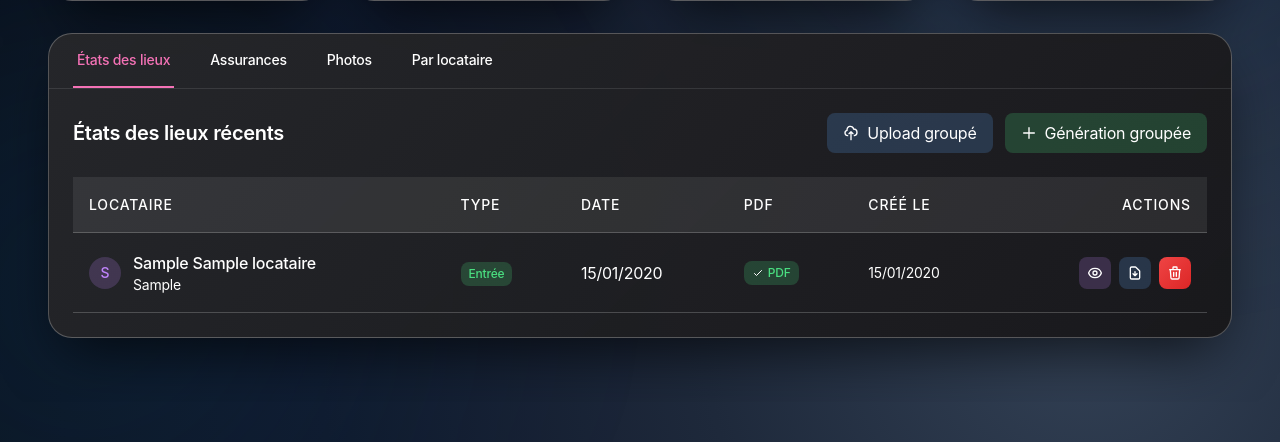
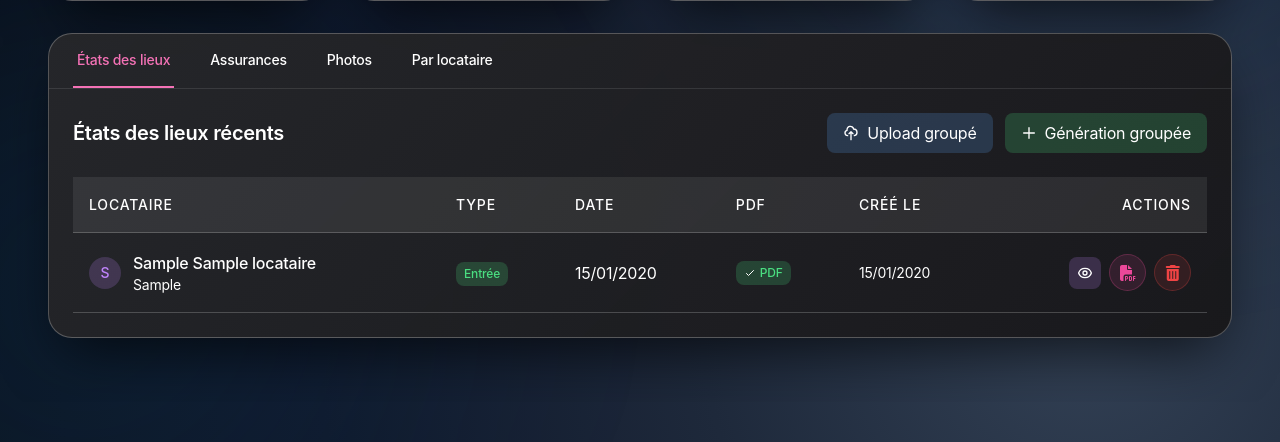
Before and after one commit to mlk0622/BayBay, a Flask app: page /documents in a window 1280 px wide. Shown: the part 358-800 px from the top of the page. Run offline with Flask 3, Linux system fonts and the light colour scheme; a user stored in the database is signed in; tables that the repository leaves empty hold one stand-in row (values such as "Sample post"); some libraries are stand-ins or nearby versions.

Commit message:
Auto-deploy commit

```diff
--- a/templates/compte_locatif.html
+++ b/templates/compte_locatif.html
@@ -204,9 +204,9 @@
                                 {% endif %}
                                 {% if h.paiement_id %}
                                 <button onclick="deletePaiement({{ h.paiement_id }}, '{{ MOIS_FR[h.mois] }} {{ h.annee }}')"
-                                        class="inline-flex items-center px-2 py-1 rounded-lg text-xs font-medium bg-red-400/20 text-red-400 hover:bg-red-400/30 transition-all"
+                                        class="action-btn delete"
                                         title="Supprimer le paiement">
-                                    <i class="fas fa-trash"></i>
+                                    <i class="fas fa-trash-alt text-white"></i>
                                 </button>
                                 {% endif %}
                                 {% if h.quittance %}
--- a/templates/documents.html
+++ b/templates/documents.html
@@ -193,17 +193,13 @@
                                         </a>
                                         {% if etat.chemin_fichier %}
                                         <a href="/api/etat-lieux/{{ etat.id }}/download" target="_blank"
-                                            class="p-2 bg-blue-400/20 hover:bg-blue-400/30 text-blue-400 rounded-lg transition-all">
-                                            <svg class="w-4 h-4" fill="none" stroke="currentColor" viewBox="0 0 24 24">
-                                                <path stroke-linecap="round" stroke-linejoin="round" stroke-width="2" d="M12 10v6m0 0l-3-3m3 3l3-3m2 8H7a2 2 0 01-2-2V5a2 2 0 012-2h5.586a1 1 0 01.707.293l5.414 5.414a1 1 0 01.293.707V19a2 2 0 01-2 2z"/>
-                                            </svg>
+                                            class="action-btn pdf" title="Télécharger PDF">
+                                            <i class="fas fa-file-pdf text-white"></i>
                                         </a>
                                         {% endif %}
                                         <button onclick="deleteEtatLieux({{ etat.id }})"
-                                            class="p-2 bg-red-400/20 hover:bg-red-400/30 text-red-400 rounded-lg transition-all">
-                                            <svg class="w-4 h-4" fill="none" stroke="currentColor" viewBox="0 0 24 24">
-                                                <path stroke-linecap="round" stroke-linejoin="round" stroke-width="2" d="M19 7l-.867 12.142A2 2 0 0116.138 21H7.862a2 2 0 01-1.995-1.858L5 7m5 4v6m4-6v6m1-10V4a1 1 0 00-1-1h-4a1 1 0 00-1 1v3M4 7h16"/>
-                                            </svg>
+                                            class="action-btn delete" title="Supprimer">
+                                            <i class="fas fa-trash-alt text-white"></i>
                                         </button>
                                     </div>
                                 </td>
--- a/templates/locataire_detail.html
+++ b/templates/locataire_detail.html
@@ -371,8 +371,8 @@
                             </button>
                             {% endif %}
                             <button onclick="deleteEtat({{ etat.id }})"
-                                    class="w-8 h-8 rounded-lg bg-red-100 text-red-600 flex items-center justify-center hover:bg-red-200" title="Supprimer">
-                                <i class="fas fa-trash text-sm"></i>
+                                    class="action-btn delete" title="Supprimer">
+                                <i class="fas fa-trash-alt text-white"></i>
                             </button>
                         </div>
                     </td>
--- a/templates/modals/locataire_detail_modals.html
+++ b/templates/modals/locataire_detail_modals.html
@@ -325,7 +325,7 @@
                         <option value="Virement">Virement</option>
                         <option value="Chèque">Chèque</option>
                         <option value="Espèces">Espèces</option>
-                        <option value="Prélèvement">Prélèvement</option>
+                        <option value="CAF">CAF</option>
                     </select>
                 </div>
             </div>
--- a/templates/modals/paiement_modal.html
+++ b/templates/modals/paiement_modal.html
@@ -55,7 +55,7 @@
                         <option value="Virement">Virement</option>
                         <option value="Chèque">Chèque</option>
                         <option value="Espèces">Espèces</option>
-                        <option value="Prélèvement">Prélèvement</option>
+                        <option value="CAF">CAF</option>
                     </select>
                 </div>
             </div>
```
